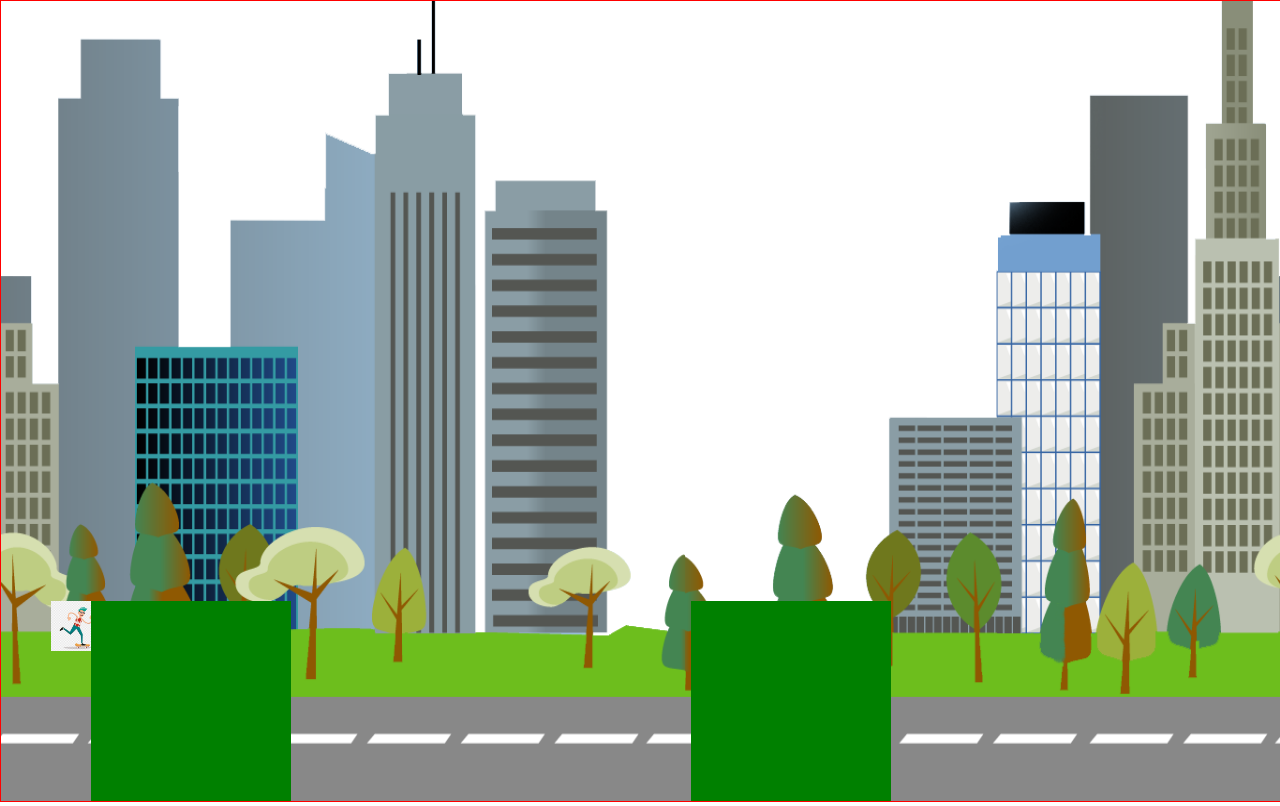
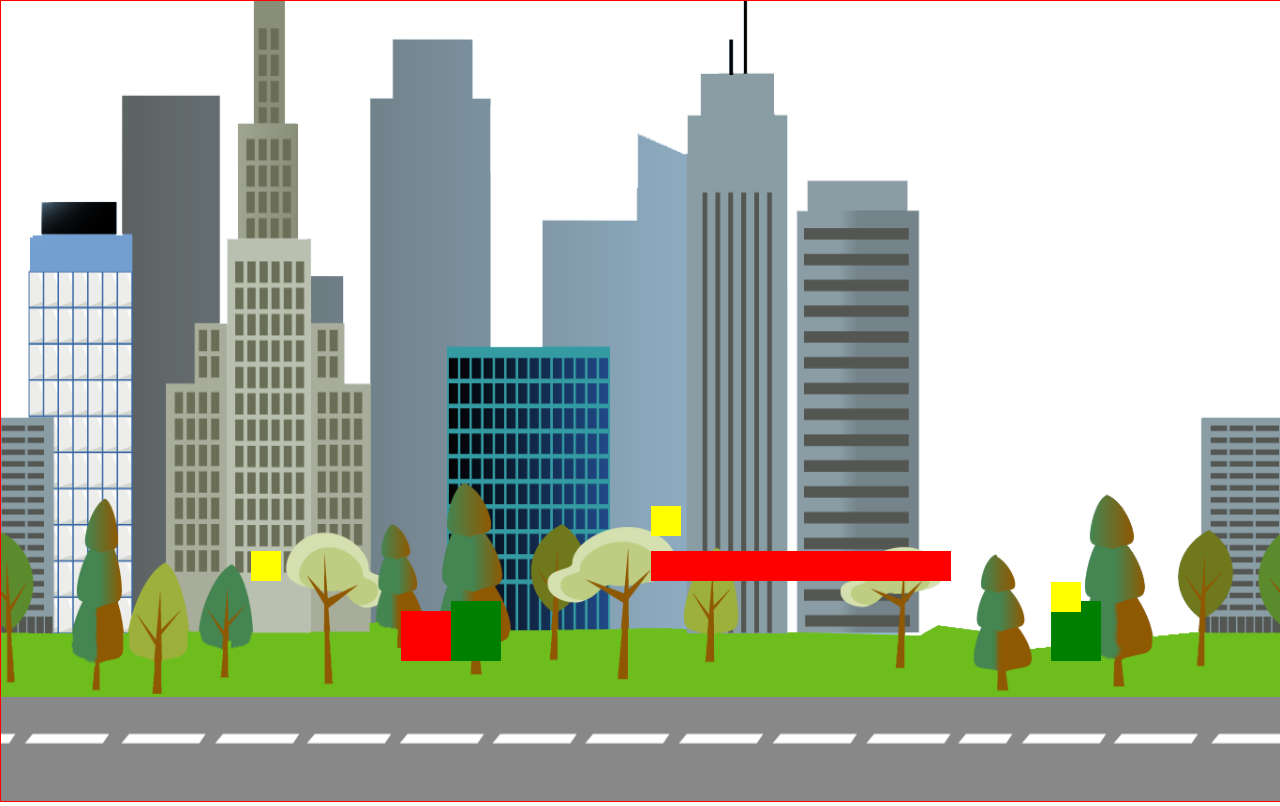
Before and after one commit to bignacio89/skategame, a plain HTML site: page index.html in a window 1280 px wide. Drawn offline with Linux system fonts and the light colour scheme.

Commit message:
update31.1

```diff
--- a/css/style.css
+++ b/css/style.css
@@ -1,4 +1,4 @@
-body {
+* {
     margin: 0;
     padding: 0;
 }
--- a/index.html
+++ b/index.html
@@ -15,6 +15,9 @@
     <canvas></canvas>
     <script src="./js/background.js"></script>
     <script src="./js/obstacles.js"></script>
+    <script src="./js/coins.js"></script>
+    <script src="./js/buildings.js"></script>
+    <!-- <script src="./js/board.js"></script> -->
     <script src="./js/player.js"></script>
 
     <script src="./js/game.js"></script>
--- a/js/background.js
+++ b/js/background.js
@@ -6,13 +6,13 @@ class Background {
             h: canvasHeight
         }
 
-        this.image = new Image();
+        this.image = new Image()
         this.image.src = "./img/city.png"
 
         this.positionX = 0
         this.positionY = 0
 
-        this.velocity = 2;
+        this.velocity = 2
     }
 
     drawBackground() {
--- /dev/null
+++ b/js/buildings.js
@@ -0,0 +1,27 @@
+class Building {
+    constructor(ctx, gameWidth, width, height) {
+        this.ctx = ctx
+        this.width = width
+        this.heigth = height
+        // this.image = new Image;
+        // this.image.src = "./img/trashcan.png";
+
+        this.buildingPosition = {
+            x: gameWidth,
+            y: 550
+        }
+
+        this.velocity = 10
+    }
+
+    drawBuilding() {
+        this.move()
+        // this.ctx.drawImage(this.image, this.posX, this.posY, this.width, this.heigth)
+        this.ctx.fillStyle = "red"
+        this.ctx.fillRect(this.buildingPosition.x, this.buildingPosition.y, this.width, this.heigth)
+    }
+
+    move() {
+        this.buildingPosition.x -= this.velocity;
+    }
+}
--- /dev/null
+++ b/js/coins.js
@@ -0,0 +1,26 @@
+class Coins {
+    constructor(ctx, gameWidth, positionY) {
+        this.ctx = ctx
+        this.coinSize = 30
+        // this.image = new Image;
+        // this.image.src = "./img/trashcan.png";
+
+        this.coinPosition = {
+            x: gameWidth,
+            y: positionY
+        }
+
+        this.velocity = 10
+    }
+
+    drawCoin() {
+        this.move()
+        // this.ctx.drawImage(this.image, this.posX, this.posY, this.width, this.heigth)
+        this.ctx.fillStyle = "yellow"
+        this.ctx.fillRect(this.coinPosition.x, this.coinPosition.y, this.coinSize, this.coinSize)
+    }
+
+    move() {
+        this.coinPosition.x -= this.velocity;
+    }
+}
--- a/js/game.js
+++ b/js/game.js
@@ -9,22 +9,21 @@ const skateGame = {
     playerInstance: undefined,
     canvasSize: { w: undefined, h: undefined },
     FPS: 60,
-    playerPosition: {
-        x: 200,
-        y: 600
-    },
-    playerSize: {
-        w: 50,
-        h: 50
-    },
     obstacles: [],
+    buildings: [],
     keys: {
         TOP: 'Space',
     },
     framesCounter: 0,
     framesIndex: 0,
     background: undefined,
-    players: [],
+    player: undefined,
+    coins: [],
+    collectedCoins: 0,
+    currenteCoins: 0,
+    coinBoard: undefined,
+    crash: true,
+
 
 
 
@@ -39,7 +38,6 @@ const skateGame = {
     setContext() {
         this.canvasTag = document.querySelector('canvas')
         this.ctx = this.canvasTag.getContext('2d')
-        console.log("hola")
     },
 
     setDimensions() {
@@ -57,7 +55,6 @@ const skateGame = {
         this.reset()
 
         this.interval = setInterval(() => {
-
             this.framesCounter > 5000 ? this.framesCounter = 0 : this.framesCounter++
             this.clearAll()
             this.drawAll()
@@ -65,26 +62,58 @@ const skateGame = {
             this.generateObstacles()
             this.clearObstacles()
 
+            this.generateCoins()
+            this.clearCoins()
+
+            this.generateBuilding()
+            this.clearBuildings()
+
+            this.checkCollisionCoin()
+
+            this.checkCollisionBuildings()
+
+            console.log(this.collectedCoins)
+
+            this.hasCrashed() && this.gameOver()
+
+
         }, 1000 / this.FPS)
     },
 
     reset() {
         this.background = new Background(this.ctx, this.canvasSize.w, this.canvasSize.h,)
-        this.players.push(
-            new Player(this.ctx, this.canvasSize, 50, 50, this.keys)
-        )
+        this.player = new Player(this.ctx, this.canvasSize, 50, 50, this.keys)
         this.obstacles = []
+        this.coins = []
+        this.buildings = []
+        // this.coinBoard = new Board(this.ctx, this.collectedCoins, this.canvasSize.w)
 
     },
 
     drawAll() {
         this.background.drawBackground()
-        this.players.forEach(elm => elm.drawSkater())
+        this.player.drawSkater()
         this.obstacles.forEach(obs => obs.drawImage())
+        this.coins.forEach(coin => coin.drawCoin())
+        this.buildings.forEach(place => place.drawBuilding())
+        // this.coinBoard.drawBoard()
     },
 
     clearAll() {
         this.ctx.clearRect(0, 0, this.canvasSize.w, this.canvasSize.h)
+    },
+
+    generateCoins() {
+
+        if (this.framesCounter % 40 === 0) {
+            const coinMaxY = 600
+            const coinMinY = 500
+
+            let positionCoinY = Math.floor(Math.random() * (coinMaxY - coinMinY + 1)) + coinMinY;
+            this.coins.push(new Coins(this.ctx, this.canvasSize.w, positionCoinY))
+
+        }
+
     },
 
     generateObstacles() {
@@ -96,8 +125,71 @@ const skateGame = {
 
     },
 
+    generateBuilding() {
+        if (this.framesCounter % 80 === 0) {
+            this.buildings.push(
+                new Building(this.ctx, this.canvasSize.w, 300, 30)
+            )
+
+        }
+    },
+
+    clearCoins() {
+        this.coins = this.coins.filter(coin => coin.coinPosition.x >= 0)
+    },
+
     clearObstacles() {
-        this.obstacles = this.obstacles.filter(obs => obs.posX >= 0)
+        this.obstacles = this.obstacles.filter(obs => obs.obstaclesPosition.x >= 0)
+    },
+
+    clearBuildings() {
+        this.buildings = this.buildings.filter(hero => hero.buildingPosition.x + hero.width >= 0)
+    },
+
+    hasCrashed() {
+        return this.obstacles.some(obs => {
+            return (
+                this.player.playerPosition.x + this.player.playerSize.w >= obs.obstaclesPosition.x &&
+                this.player.playerPosition.y + this.player.playerSize.h >= obs.obstaclesPosition.y &&
+                this.player.playerPosition.x <= obs.obstaclesPosition.x + obs.width
+
+            )
+        })
+    },
+
+    checkCollisionCoin() {
+        for (let i = 0; i < this.coins.length; i++) {
+            let conditionX = Math.abs(this.player.playerPosition.x - this.coins[i].coinPosition.x - 30 / 2);
+            let conditionY = Math.abs(this.player.playerPosition.y - this.coins[i].coinPosition.y - 30 / 2);
+            if (conditionX < this.player.playerSize.w / 2 + 30 / 2 && conditionY < this.player.playerSize.h / 2 + 30 / 2) {
+                this.collectedCoins++;
+                this.coins.splice(i, 1);
+                // this.coinBoard.setText(`Points: ${this.collectedCoins}`)
+            }
+        }
+    },
+
+    checkCollisionBuildings() {
+        const crashed = this.buildings.some(building => {
+            return (
+                this.player.playerPosition.y + this.player.playerSize.h + this.player.velocity >= building.buildingPosition.y &&
+                this.player.playerPosition.x + this.player.playerSize.w >= building.buildingPosition.x &&
+                this.player.playerPosition.x <= building.buildingPosition.x + building.width
+            )
+        })
+        if (crashed) {
+            this.player.velocity = 0
+        }
+        console.log(':gafas_de_sol:')
+    },
+
+
+
+
+
+
+    gameOver() {
+        clearInterval(this.interval)
     },
 
 }
--- a/js/obstacles.js
+++ b/js/obstacles.js
@@ -1,50 +1,27 @@
 class Obstacle {
     constructor(ctx, gameWidth) {
-        this.ctx = ctx;
-        this.width = 50;
-        this.heigth = 100;
-        this.image = new Image;
-        this.image.src = "./img/trashcan.png"
+        this.ctx = ctx
+        this.width = 50
+        this.heigth = 60
+        // this.image = new Image;
+        // this.image.src = "./img/trashcan.png";
 
-        this.posX = gameWidth;
-        this.posY = 600
+        this.obstaclesPosition = {
+            x: gameWidth,
+            y: 600
+        }
 
-        this.velX = 10;
+        this.velocity = 10
     }
 
     drawImage() {
         this.move()
-        this.ctx.drawImage(this.image, this.posX, this.posY, this.width, this.heigth)
+        // this.ctx.drawImage(this.image, this.posX, this.posY, this.width, this.heigth)
         this.ctx.fillStyle = "green"
-        this.ctx.fillRect(this.posX, this.posY, 200, 200)
-
-        console.log("hola!")
+        this.ctx.fillRect(this.obstaclesPosition.x, this.obstaclesPosition.y, this.width, this.heigth)
     }
 
     move() {
-        this.posX -= this.velX;
+        this.obstaclesPosition.x -= this.velocity;
     }
 }
-
-// class Obstacle {
-//     constructor(ctx, gameWidth, playerPosY0, playerHeight) {
-
-//         this.ctx = ctx;
-//         this.width = 14;
-//         this.height = this.width * 5;
-
-//         this.posX = gameWidth;
-//         this.posY = playerPosY0 + playerHeight - this.height;
-
-//         this.velX = 10;
-//     }
-
-//     draw() {
-//         this.ctx.fillRect(this.posX, this.posY, this.width, this.height);
-//         this.move()
-//     }
-
-//     move() {
-//         this.posX -= this.velX;
-//     }
-// }
--- a/js/player.js
+++ b/js/player.js
@@ -10,8 +10,8 @@ class Player {
         }
 
         this.playerPosition = {
-            x: 50,
-            y: 600
+            x: 400,
+            y: 600 + 10
         }
         this.playerPositionJump = this.playerPosition.y
         this.velocity = 1
@@ -31,14 +31,15 @@ class Player {
 
     drawSkater() {
         this.move()
-        this.ctx.drawImage(this.playerInstance, this.playerPosition.x, this.playerPosition.y, this.playerSize.w, this.playerSize.h)
+        this.ctx.fillStyle = "red"
+        this.ctx.fillRect(this.playerPosition.x, this.playerPosition.y, this.playerSize.w, this.playerSize.h)
+        // this.ctx.drawImage(this.playerInstance, this.playerPosition.x, this.playerPosition.y, this.playerSize.w, this.playerSize.h)
     }
     move() {
         if (this.playerPosition.y < this.playerPositionJump) {
             this.playerPosition.y += this.velocity;
             this.velocity += this.gravity;
         } else {
-            this.playerPosition.y = this.playerPositionJump;
             this.velocity = 1;
         }
     }
@@ -47,9 +48,9 @@ class Player {
         document.addEventListener("keydown", e => {
             switch (e.code) {
                 case this.keys.TOP:
-                    if (this.playerPosition.y >= this.playerPositionJump) {
-                        this.jump()
-                    }
+
+                    this.jump()
+
                     break
             }
         })
```
Also changed, not shown: js/board.js (added, +19 -0 lines), js/platforms.js (+10 -3 lines).
